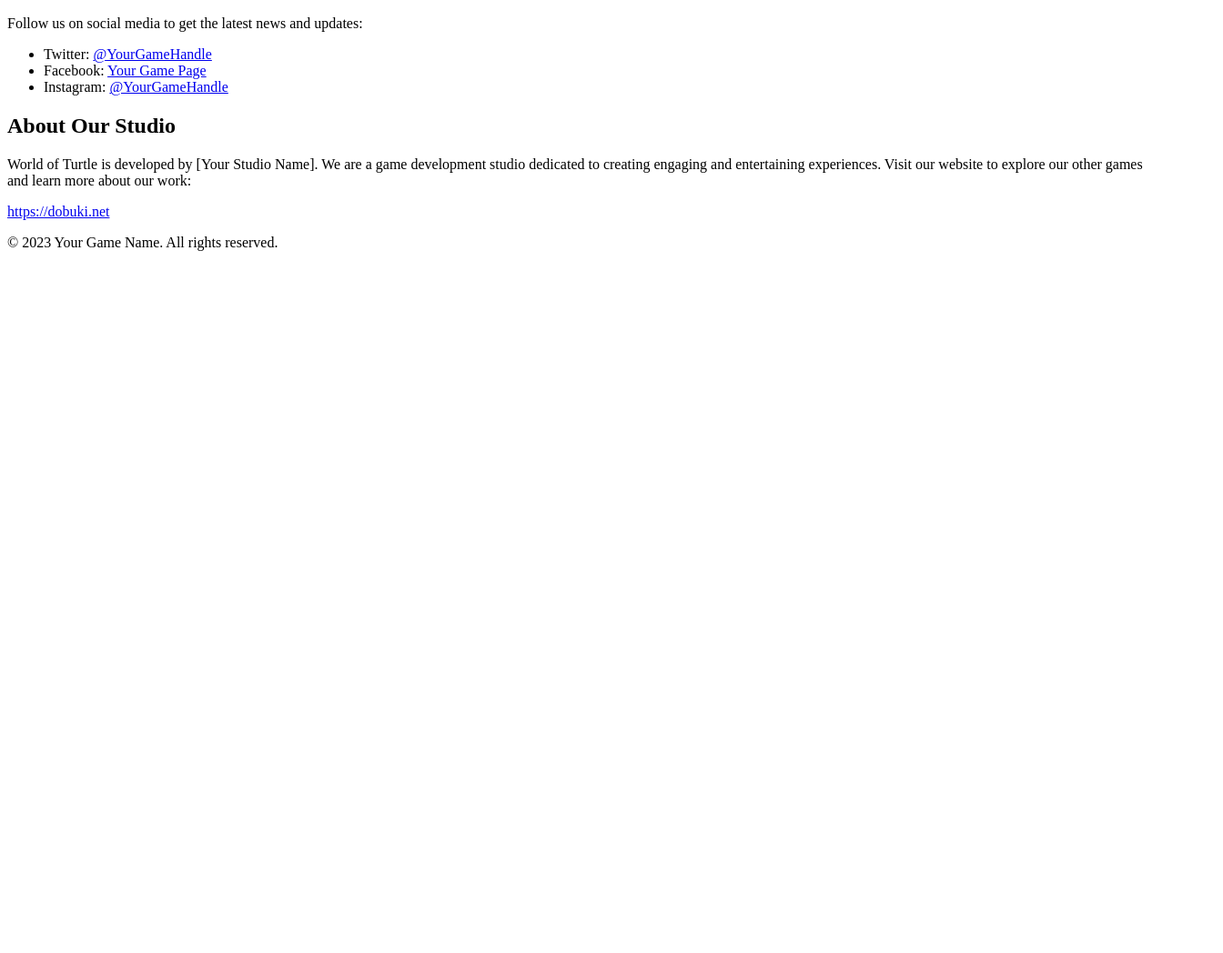
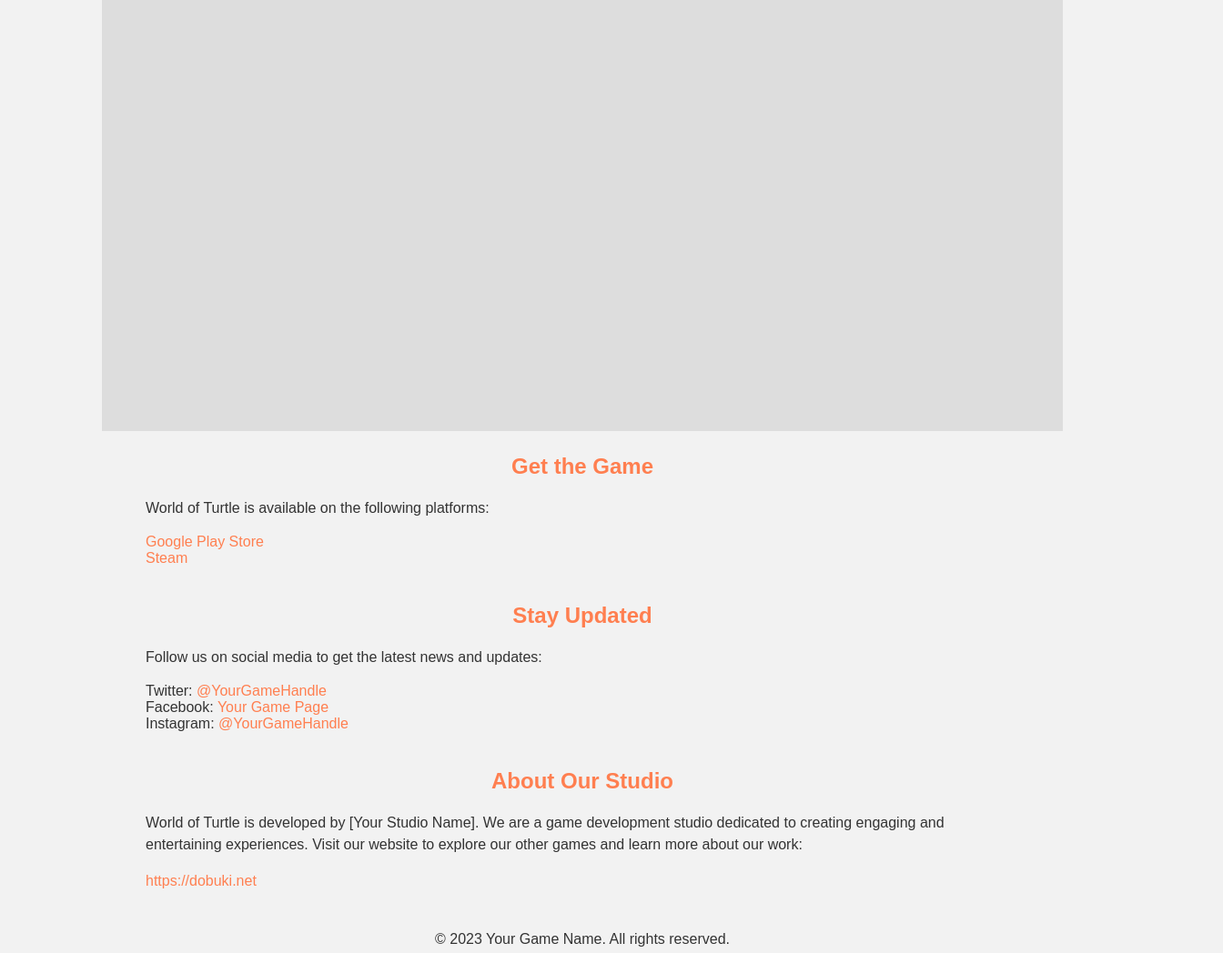
Before and after one commit to jacklehamster/worldofturtle, a plain HTML site: page index.html in a window 1280 px wide. Shown: the part 1034-2082 px from the top of the page at 91% size, 1344 px wide, since content can reach past the window. Before the commit the page ends 1326 px from the top, so only its background shows below. Drawn offline with Linux system fonts and the light colour scheme.

Commit message:
Update index.html

```diff
--- a/index.html
+++ b/index.html
@@ -47,6 +47,129 @@
         World of Turtle is an engaging Sokoban-style puzzle game featuring comical and colorful graphics. Embark on a thrilling adventure through 100 levels of mind-bending challenges, collecting fruits, and reaching the helicopter landing zone. Beware of cunning crocodiles and treacherous waters as you navigate as a non-swimming turtle. Can you outsmart the dangers and conquer this hilarious puzzle game?
       </p>
     </section>
+<!DOCTYPE html>
+<html lang="en">
+<head>
+  <meta charset="UTF-8">
+  <meta name="viewport" content="width=device-width, initial-scale=1.0">
+  <title>World of Turtle - Puzzle Game</title>
+  <style>
+    /* Add your custom styles here */
+    body {
+      font-family: 'Arial', sans-serif;
+      background-color: #f2f2f2;
+      color: #333;
+      margin: 0;
+      padding: 0;
+    }
+
+    .container {
+      max-width: 960px;
+      margin: 0 auto;
+      padding: 40px 20px;
+    }
+
+    h1, h2 {
+      text-align: center;
+      color: #FF7F50;
+    }
+
+    p {
+      line-height: 1.5;
+    }
+
+    ul {
+      list-style: none;
+      padding: 0;
+    }
+
+    a {
+      color: #FF7F50;
+      text-decoration: none;
+    }
+
+    section {
+      margin-bottom: 40px;
+    }
+
+    .image-placeholder {
+      background-color: #ddd;
+      width: 100%;
+      height: 300px;
+      transition: transform 0.3s ease-in-out;
+    }
+
+    .image-placeholder.highlighted {
+      transform: scale(1.1);
+    }
+  </style>
+  <link href="https://fonts.googleapis.com/css2?family=Fredoka+One&display=swap" rel="stylesheet">
+</head>
+<body>
+  <div class="container">
+    <header>
+      <h1 style="font-family: 'Fredoka One', cursive; font-size: 32px;">World of Turtle - A Fun and Challenging Puzzle Game</h1>
+    </header>
+
+    <main>
+      <section>
+        <h2>About the Game</h2>
+        <p>
+          World of Turtle is an engaging Sokoban-style puzzle game featuring comical and colorful graphics. Embark on a thrilling adventure through 100 levels of mind-bending challenges, collecting fruits, and reaching the helicopter landing zone. Beware of cunning crocodiles and treacherous waters as you navigate as a non-swimming turtle. Can you outsmart the dangers and conquer this hilarious puzzle game?
+        </p>
+      </section>
+
+      <section>
+        <h2>Gameplay Screenshots</h2>
+        <div class="image-placeholder">
+          <!-- Replace with your actual gameplay screenshot, recommended dimensions: 800px x 600px -->
+        </div>
+        <div class="image-placeholder">
+          <!-- Replace with your actual gameplay screenshot, recommended dimensions: 800px x 600px -->
+        </div>
+        <div class="image-placeholder">
+          <!-- Replace with your actual gameplay screenshot, recommended dimensions: 800px x 600px -->
+        </div>
+      </section>
+
+      <section>
+        <h2>Get the Game</h2>
+        <p>World of Turtle is available on the following platforms:</p>
+        <ul>
+          <li>
+            <a href="https://play.google.com/store/apps/details?id=net.dobuki.worldofturtle" target="_blank">Google Play Store</a>
+          </li>
+          <li>
+            <a href="https://store.steampowered.com/app/1512050/World_Turtles/" target="_blank">Steam</a>
+          </li>
+        </ul>
+      </section>
+
+      <section>
+        <h2>Stay Updated</h2>
+        <p>Follow us on social media to get the latest news and updates:</p>
+        <ul>
+          <li>Twitter: <a href="https://twitter.com/yourgamehandle" target="_blank">@YourGameHandle</a></li>
+          <li>Facebook: <a href="https://www.facebook.com/yourgamepage" target="_blank">Your Game Page</a></li>
+          <li>Instagram: <a href="https://www.instagram.com/yourgamehandle" target="_blank">@YourGameHandle</a></li>
+        </ul>
+      </section>
+
+      <section>
+        <h2>About Our Studio</h2>
+        <p>World of Turtle is developed by [Your Studio Name]. We are a game development studio dedicated to creating engaging and entertaining experiences. Visit our website to explore our other games and learn more about our work:</p>
+        <p>
+          <a href="https://dobuki.net" target="_blank">https://dobuki.net</a>
+        </p>
+      </section>
+    </main>
+
+    <footer>
+      <p style="text-align: center;">&copy; 2023 Your Game Name. All rights reserved.</p>
+    </footer>
+  </div>
+</body>
+</html>
 
     <section>
       <h2>Gameplay Screenshots</h2>
```
